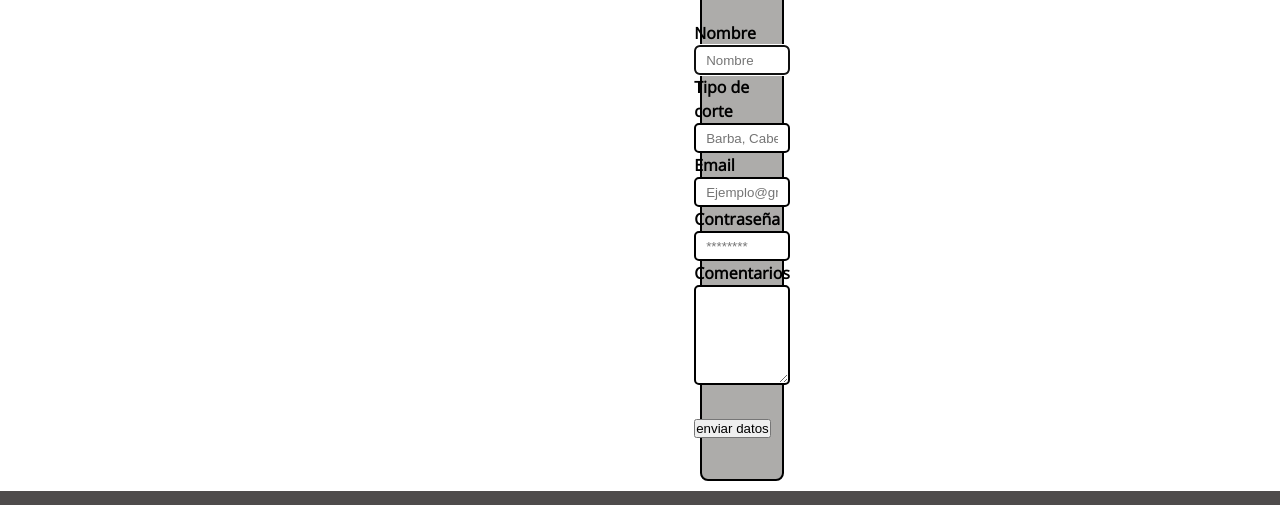
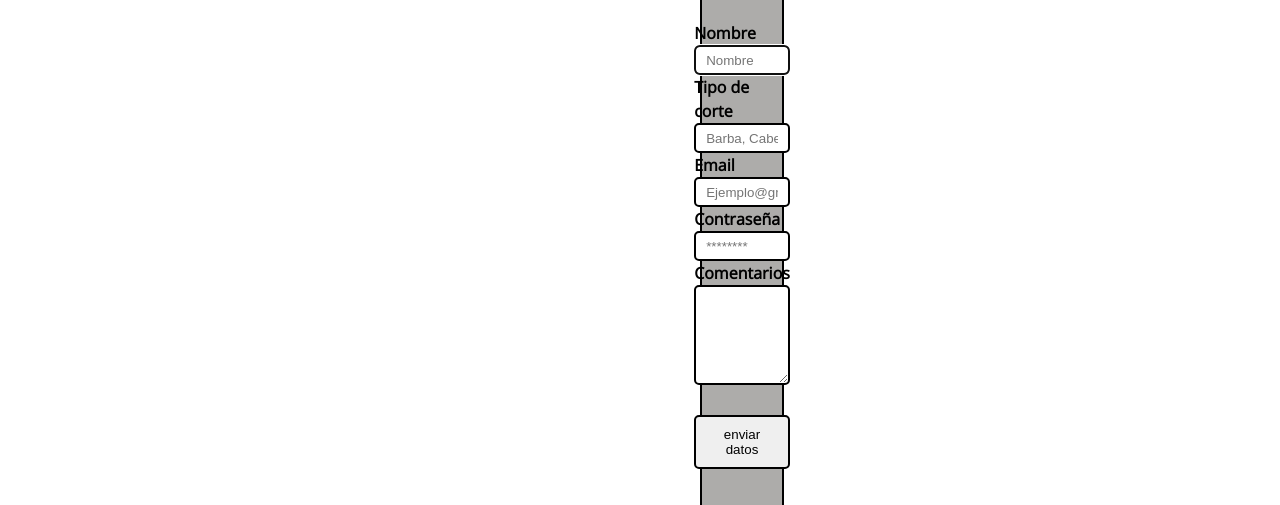
Before and after one commit to AdrielDavid/Digitalers-Proyecto, a plain HTML site: page pages/contacto.html in a window 1280 px wide. Shown: the part 511-1016 px from the top of the page. Drawn offline with nearby package versions, Linux system fonts and the light colour scheme.

Commit message:
retoques al botón de enviar de contacto

```diff
--- a/css/style.css
+++ b/css/style.css
@@ -186,6 +186,14 @@ a:hover{
     padding: 10px;
 }
 
+.boton{
+    display: flex;
+    border: 2px solid black;
+    border-radius: 5px;
+    padding: 10px;
+    margin: 0 auto;
+}
+
 
 /* css ubicación */
 
```
